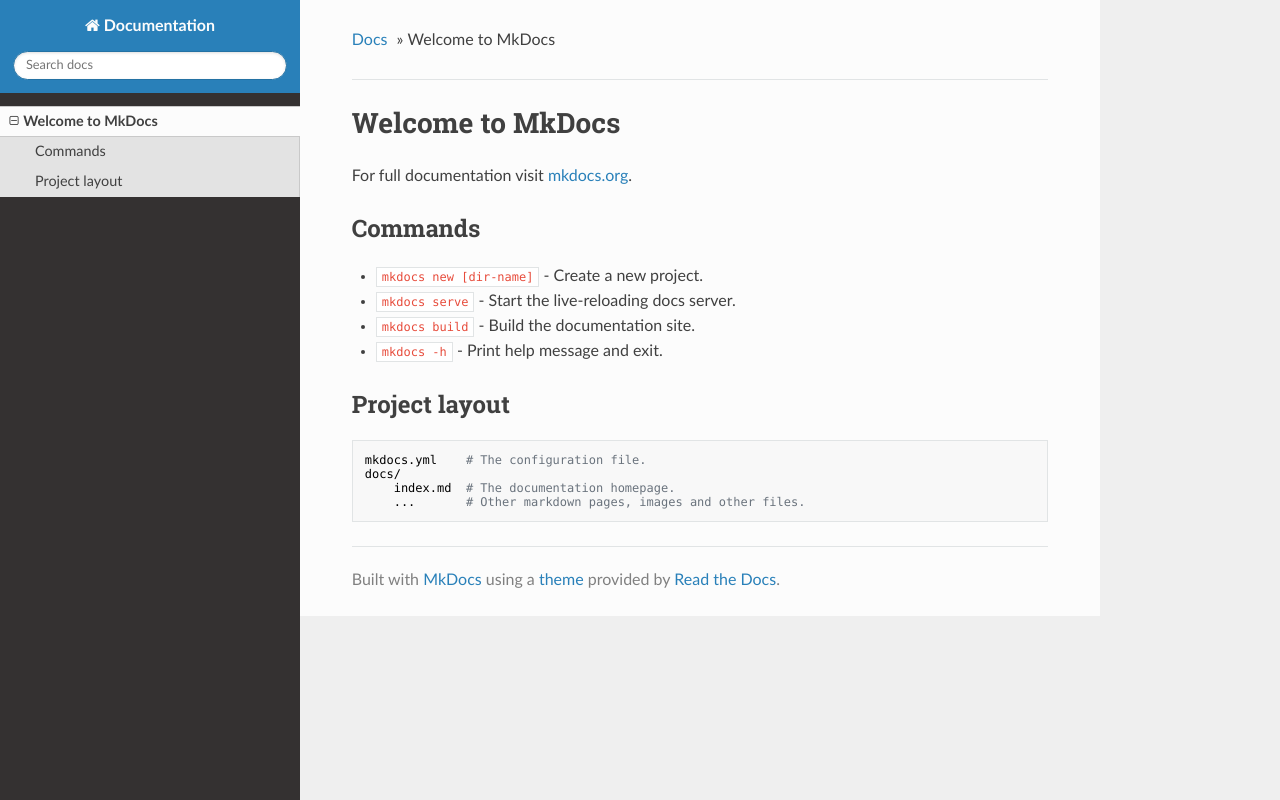
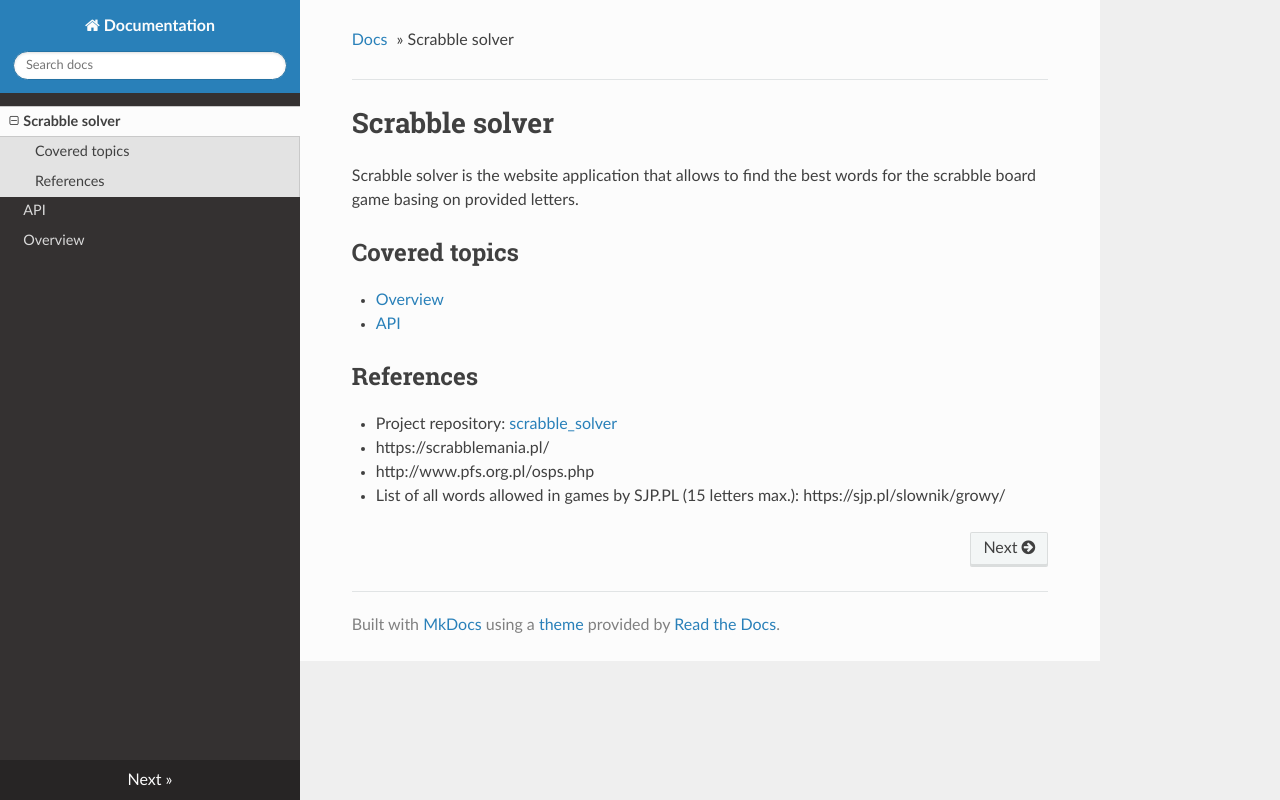
Before and after one commit to rafalsiniewicz/scrabble_solver, a Django app: template app/templates/documentation/site/index.html in a window 1280 px wide. Run offline with Django 3.2, Linux system fonts and the light colour scheme; the template is opened without the code that fills it, so the values that code supplies are empty; some libraries are stand-ins or nearby versions.

Commit message:
update docs

```diff
--- a/app/templates/documentation/site/index.html
+++ b/app/templates/documentation/site/index.html
@@ -18,7 +18,7 @@
 
   <script>
     // Current page data
-    var mkdocs_page_name = "Welcome to MkDocs";
+    var mkdocs_page_name = "Scrabble solver";
     var mkdocs_page_input_path = "index.md";
     var mkdocs_page_url = null;
   </script>
@@ -47,13 +47,21 @@
 
       <div class="wy-menu wy-menu-vertical" data-spy="affix" role="navigation" aria-label="main navigation">
                 <ul class="current">
-                    <li class="toctree-l1 current"><a class="reference internal current" href=".">Welcome to MkDocs</a>
+                    <li class="toctree-l1 current"><a class="reference internal current" href=".">Scrabble solver</a>
     <ul class="current">
-    <li class="toctree-l2"><a class="reference internal" href="#commands">Commands</a>
+    <li class="toctree-l2"><a class="reference internal" href="#covered-topics">Covered topics</a>
     </li>
-    <li class="toctree-l2"><a class="reference internal" href="#project-layout">Project layout</a>
+    <li class="toctree-l2"><a class="reference internal" href="#references">References</a>
     </li>
     </ul>
+                    </li>
+                </ul>
+                <ul>
+                    <li class="toctree-l1"><a class="reference internal" href="api/">API</a>
+                    </li>
+                </ul>
+                <ul>
+                    <li class="toctree-l1"><a class="reference internal" href="overview/">Overview</a>
                     </li>
                 </ul>
       </div>
@@ -77,7 +85,7 @@
 
 
 
-    <li>Welcome to MkDocs</li>
+    <li>Scrabble solver</li>
     <li class="wy-breadcrumbs-aside">
 
     </li>
@@ -89,25 +97,31 @@
           <div role="main">
             <div class="section">
 
-                <h1 id="welcome-to-mkdocs">Welcome to MkDocs</h1>
-<p>For full documentation visit <a href="https://www.mkdocs.org">mkdocs.org</a>.</p>
-<h2 id="commands">Commands</h2>
+                <h1 id="scrabble-solver">Scrabble solver</h1>
+<p>Scrabble solver is the website application that allows to find the best words for the scrabble board game basing on provided letters.</p>
+<h2 id="covered-topics">Covered topics</h2>
 <ul>
-<li><code>mkdocs new [dir-name]</code> - Create a new project.</li>
-<li><code>mkdocs serve</code> - Start the live-reloading docs server.</li>
-<li><code>mkdocs build</code> - Build the documentation site.</li>
-<li><code>mkdocs -h</code> - Print help message and exit.</li>
+<li><a href="overview/">Overview</a></li>
+<li><a href="api/">API</a></li>
 </ul>
-<h2 id="project-layout">Project layout</h2>
-<pre><code>mkdocs.yml    # The configuration file.
-docs/
-    index.md  # The documentation homepage.
-    ...       # Other markdown pages, images and other files.
-</code></pre>
+<h2 id="references">References</h2>
+<ul>
+<li>Project repository: <a href="https://github.com/rafalsiniewicz/scrabble_solver">scrabble_solver</a></li>
+<li>https://scrabblemania.pl/</li>
+<li>http://www.pfs.org.pl/osps.php</li>
+<li>List of all words allowed in games by SJP.PL (15 letters max.): https://sjp.pl/slownik/growy/</li>
+</ul>
 
             </div>
           </div>
           <footer>
+
+    <div class="rst-footer-buttons" role="navigation" aria-label="footer navigation">
+
+        <a href="api/" class="btn btn-neutral float-right" title="API">Next <span class="icon icon-circle-arrow-right"></span></a>
+
+
+    </div>
 
 
   <hr/>
@@ -132,6 +146,8 @@ docs/
 
 
 
+      <span><a href="api/" style="color: #fcfcfc">Next &raquo;</a></span>
+
   </span>
 </div>
     <script>var base_url = '.';</script>
@@ -149,5 +165,5 @@ docs/
 
 <!--
 MkDocs version : 1.2.3
-Build Date UTC : 2021-12-23 18:08:51.686842+00:00
+Build Date UTC : 2022-01-25 19:25:20.886020+00:00
 -->
--- a/app/templates/documentation/site/search/search_index.json
+++ b/app/templates/documentation/site/search/search_index.json
@@ -1 +1 @@
-{"config":{"indexing":"full","lang":["en"],"min_search_length":3,"prebuild_index":false,"separator":"[\\s\\-]+"},"docs":[{"location":"","text":"Welcome to MkDocs For full documentation visit mkdocs.org . Commands mkdocs new [dir-name] - Create a new project. mkdocs serve - Start the live-reloading docs server. mkdocs build - Build the documentation site. mkdocs -h - Print help message and exit. Project layout mkdocs.yml # The configuration file. docs/ index.md # The documentation homepage. ... # Other markdown pages, images and other files.","title":"Welcome to MkDocs"},{"location":"#welcome-to-mkdocs","text":"For full documentation visit mkdocs.org .","title":"Welcome to MkDocs"},{"location":"#commands","text":"mkdocs new [dir-name] - Create a new project. mkdocs serve - Start the live-reloading docs server. mkdocs build - Build the documentation site. mkdocs -h - Print help message and exit.","title":"Commands"},{"location":"#project-layout","text":"mkdocs.yml # The configuration file. docs/ index.md # The documentation homepage. ... # Other markdown pages, images and other files.","title":"Project layout"}]}
+{"config":{"indexing":"full","lang":["en"],"min_search_length":3,"prebuild_index":false,"separator":"[\\s\\-]+"},"docs":[{"location":"","text":"Scrabble solver Scrabble solver is the website application that allows to find the best words for the scrabble board game basing on provided letters. Covered topics Overview API References Project repository: scrabble_solver https://scrabblemania.pl/ http://www.pfs.org.pl/osps.php List of all words allowed in games by SJP.PL (15 letters max.): https://sjp.pl/slownik/growy/","title":"Scrabble solver"},{"location":"#scrabble-solver","text":"Scrabble solver is the website application that allows to find the best words for the scrabble board game basing on provided letters.","title":"Scrabble solver"},{"location":"#covered-topics","text":"Overview API","title":"Covered topics"},{"location":"#references","text":"Project repository: scrabble_solver https://scrabblemania.pl/ http://www.pfs.org.pl/osps.php List of all words allowed in games by SJP.PL (15 letters max.): https://sjp.pl/slownik/growy/","title":"References"},{"location":"api/","text":"API","title":"API"},{"location":"api/#api","text":"","title":"API"},{"location":"overview/","text":"Overview","title":"Overview"},{"location":"overview/#overview","text":"","title":"Overview"}]}
```
Also changed, not shown: app/templates/documentation/site/404.html (+9 -1 lines), app/templates/documentation/site/search.html (+9 -1 lines), app/templates/documentation/site/sitemap.xml (+11 -1 lines), 1 other file.
